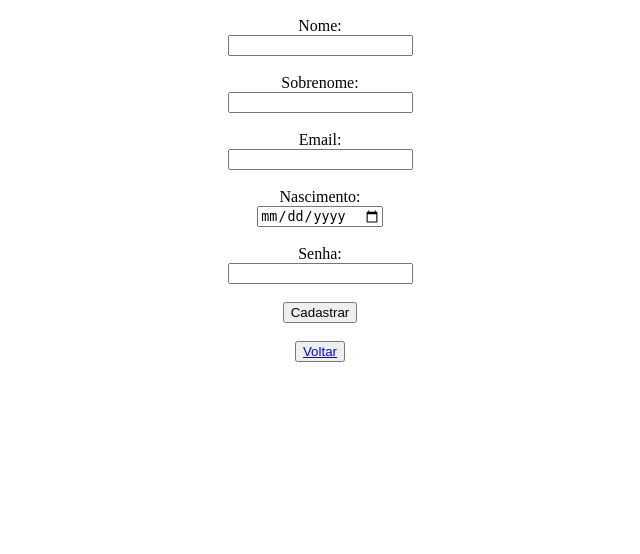
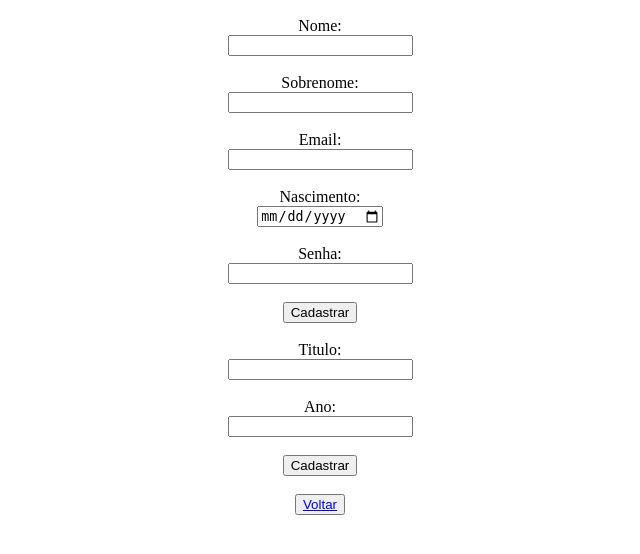
Before and after one commit to rafael-c3/wsBackend-Fabrica25.1, a Django app: page /movielist/cadastro/ in a window 1280 px wide. Shown: the part 81-635 px from the top of the page, without its empty margins (320-960 px from the left). Run offline with Django 5.2, Linux system fonts and the light colour scheme.

Commit message:
v1.1 Adicionado Entidades Relacionadas

```diff
--- a/usuarios/admin.py
+++ b/usuarios/admin.py
@@ -1,4 +1,5 @@
 from django.contrib import admin
-from .models import Usuario
+from .models import Usuario, Filme
 
 admin.site.register(Usuario)
+admin.site.register(Filme)
--- a/usuarios/forms.py
+++ b/usuarios/forms.py
@@ -1,5 +1,5 @@
 from django import forms
-from .models import Usuario
+from .models import Usuario, Filme
 
 class UsuarioForm(forms.ModelForm):
     class Meta:
@@ -19,3 +19,16 @@ class UsuarioForm(forms.ModelForm):
             'nascimento': forms.DateInput(attrs={'nascimento': 'forms-control', 'type': 'date'}),
             'senha': forms.PasswordInput(attrs={'senha': 'form-control'}),
         }
+
+class FilmeForm(forms.ModelForm):
+    class Meta:
+        model = Filme
+        fields = ['titulo', 'ano']
+        labels = {
+            'titulo': 'Titulo',
+            'ano': 'Ano',
+        }
+        widgets = {
+            'titulo': forms.TextInput(attrs={'titulo': 'form-control'}),
+            'ano': forms.DateInput(attrs={'ano': 'form-control'}),
+        }
--- a/usuarios/models.py
+++ b/usuarios/models.py
@@ -9,3 +9,10 @@ class Usuario(models.Model):
 
     def __str__(self):
         return (self.nome + " " + self.sobrenome)
+
+class Filme(models.Model):
+    titulo = models.ForeignKey(Usuario, on_delete=models.CASCADE)
+    ano = models.IntegerField()
+
+    def __str__(self):
+        return self.titulo
--- a/usuarios/templates/site/cadastro.html
+++ b/usuarios/templates/site/cadastro.html
@@ -24,6 +24,18 @@
         <br>
         <button type="submit">Cadastrar</button>
     </form>
+    <form action="{% url 'site:criar' %}" method="post">
+        {% csrf_token %}
+        {% for fields in filme %}
+            <br>
+            {{ fields.label_tag }}
+            <br>
+            {{ fields }}
+            <br>
+        {% endfor %}
+        <br>
+        <button type="submit">Cadastrar</button>
+    </form>
     <br>
     <button><a href="{% url 'site:home' %}">Voltar</a></button>
 </body>
--- a/usuarios/templates/site/home.html
+++ b/usuarios/templates/site/home.html
@@ -17,5 +17,7 @@
     <br><br>
     <button><a href="{% url 'site:criar' %}">Criar usuario</a></button>
     <br>
+
+
 </body>
 </html>
--- a/usuarios/views.py
+++ b/usuarios/views.py
@@ -1,16 +1,20 @@
 from django.shortcuts import render, redirect
 from .models import Usuario
-from .forms import UsuarioForm
+from .forms import UsuarioForm, FilmeForm
+import requests
 
 def home_view(request):
+
     return render(request, 'site/home.html')
 
 def register_view(request):
     if request.method == 'GET':
         form = UsuarioForm()
-        return render(request, 'site/cadastro.html', {'form': form})
+        filme = FilmeForm()
+        return render(request, 'site/cadastro.html', {'form': form, 'filme': filme})
     if request.method == 'POST':
         form = UsuarioForm(request.POST)
+        filme = FilmeForm(request.POST)
         if form.is_valid():
             form.save()
             return redirect('site:listar')
```
Also changed, not shown: db.sqlite3, usuarios/migrations/0002_filme.py (added).
